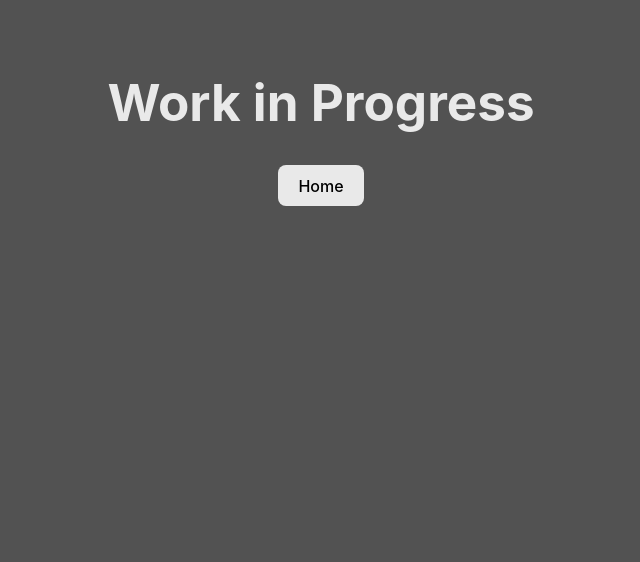
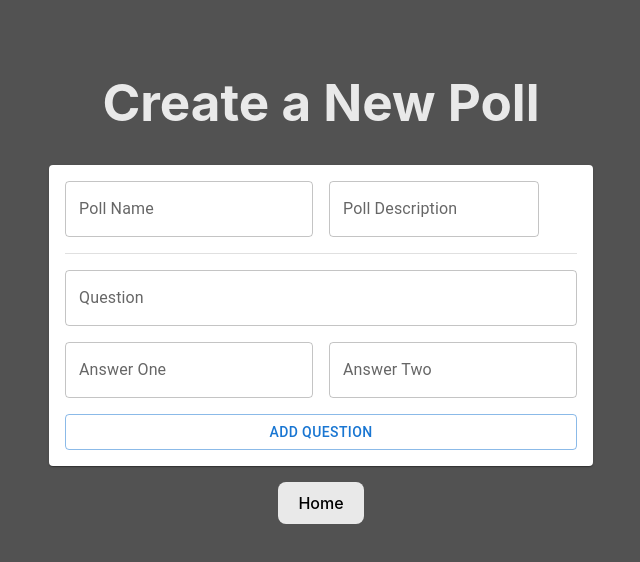
Before and after one commit to MattiLevasalmi/MyPollJS, a React (Vite) app in the folder app/: page /createPoll in a window 1280 px wide. Shown: the top 562 px of the page, without its empty margins (319-959 px from the left). Built offline with nearby package versions, Linux system fonts and the light colour scheme.

Commit message:
Worked on the create poll page

```diff
--- a/app/src/App.tsx
+++ b/app/src/App.tsx
@@ -2,7 +2,7 @@ import { BrowserRouter, Route, Routes } from 'react-router-dom'
 import Login from './Login'
 import Start from './Start'
 import './App.css'
-import { authContext } from './context'
+import { authContext, poll } from './context'
 import { useState } from 'react'
 import ManagePolls from './ManagePolls'
 import CreatePoll from './CreatePoll'
@@ -12,9 +12,10 @@ function App() {
 
   const [authToken, setAuthToken] = useState<string>("");
   const [type, setType] = useState<string>("");
+  const [polls] = useState<poll[]>([]);
 
   return (
-    <authContext.Provider value={{authToken, setAuthToken, type, setType}}>
+    <authContext.Provider value={{authToken, setAuthToken, type, setType, polls}}>
       <BrowserRouter>
         <Routes>
           <Route
--- a/app/src/CreatePoll.tsx
+++ b/app/src/CreatePoll.tsx
@@ -1,14 +1,55 @@
+import Divider from "@mui/material/Divider";
+import Paper from "@mui/material/Paper";
+import Stack from "@mui/material/Stack";
+import TextField from "@mui/material/TextField";
+import Typography from "@mui/material/Typography";
 import { useNavigate } from "react-router-dom"
+import { question } from "./context";
+import { useState } from "react";
+import Button from "@mui/material/Button";
 
 
 export default function CreatePoll(){
 
     const navigate = useNavigate();
 
+    const [ questions ] = useState<question[]>([])
+
+    const addQuestion = (event: React.SyntheticEvent) => {
+        event.preventDefault();
+        alert("Submitted");
+    }
+
     return(
         <>
-            <h1>Work in Progress</h1>
+            <h1>Create a New Poll</h1>
+            <Paper sx={{ m: 2, p: 2 }}>
+                <Stack spacing={2}>
+                    <Stack direction="row" spacing={2}>
+                        <TextField id="pollName" label="Poll Name" variant="outlined"/>
+                        <TextField id="pollDesc" label="Poll Description" variant="outlined" multiline/>
+                    </Stack>
+                    <Divider variant="middle" />
+                    <TextField id="question" label="Question" variant="outlined"/>
+                    <Stack direction="row" spacing={2}>
+                        <TextField id="Answer1" label="Answer One" variant="outlined"/>
+                        <TextField id="Answer2" label="Answer Two" variant="outlined"/>
+                    </Stack>
+                    <Button variant="outlined">Add Question</Button>
+                </Stack>
+            </Paper>
+            <Question />
             <button onClick={() => navigate('/')}>Home</button>
         </>
     )
 }
+
+function Question() {
+
+
+    return(
+        <Paper>
+
+        </Paper>
+    )
+}
--- a/app/src/context.tsx
+++ b/app/src/context.tsx
@@ -5,14 +5,27 @@ export interface auth {
     authToken: string,
     setAuthToken: (value: string) => void,
     type: string,
-    setType: (value: string) => void
+    setType: (value: string) => void,
+    polls: poll[]
 }
+
+export type question = {
+    question: string,
+    answers: {answer: string, count: number}
+}
+
+export type poll = {
+    id: number,
+    questions: question[]
+}
+
 
 export const authContext = createContext<auth>({
     authToken: "",
     setAuthToken: () => {},
     type: "",
-    setType: () => {}
+    setType: () => {},
+    polls: []
 });
 
 export const useAuthContext = () => useContext(authContext);
```
